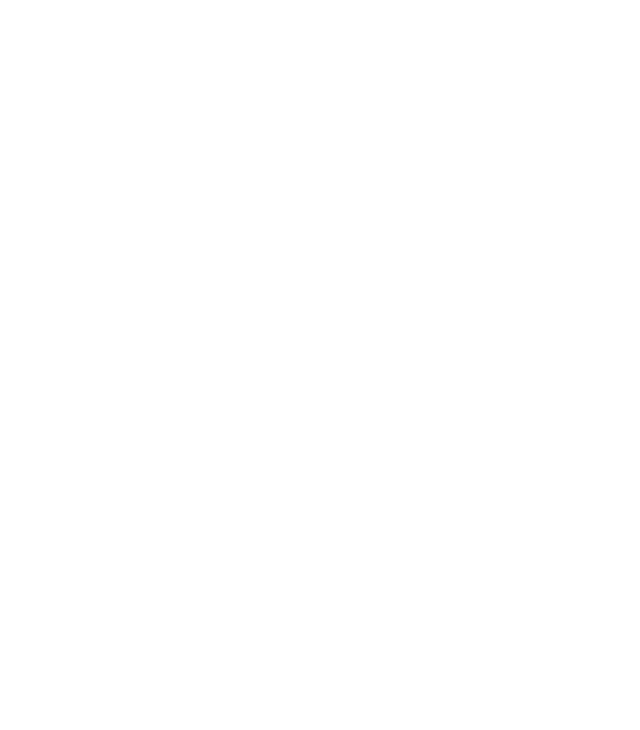
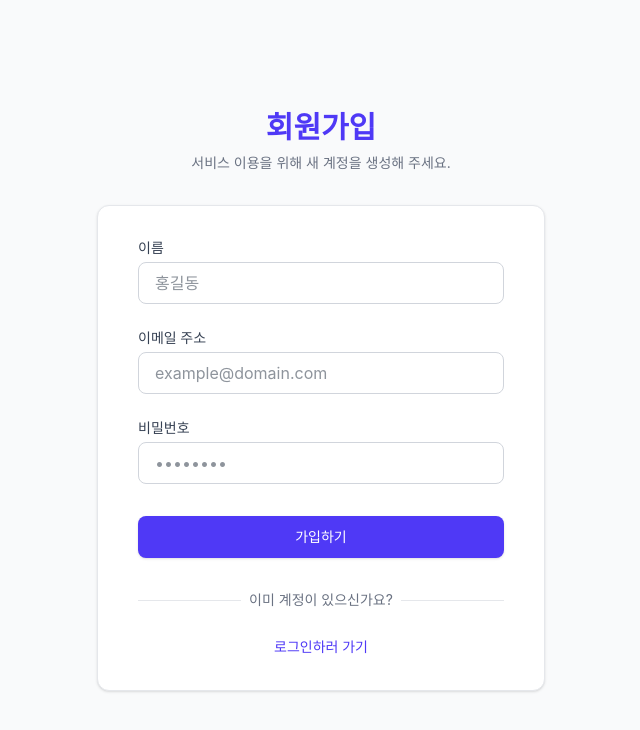
Before and after one commit to shinukang/spring-demo-fe, a Vue app: page /user/signup in a window 1280 px wide. Before the commit this address had no page. Shown: the top 730 px of the page, without its empty margins (319-959 px from the left). Built offline with nearby package versions, Linux system fonts and the light colour scheme.

Commit message:
[feat] 회원가입 기능 추가

```diff
--- /dev/null
+++ b/src/api/user/index.js
@@ -0,0 +1,7 @@
+import api from '@/plugins/axiosinterceptor'
+// 회원가입 api
+const signup = async (req) => {
+  return await api.post('/user/signup', req)
+}
+
+export default { signup }
--- a/src/router/index.js
+++ b/src/router/index.js
@@ -3,6 +3,11 @@
 const router = createRouter({
   history: createWebHistory(import.meta.env.BASE_URL),
   routes: [
+    {
+      path: '/user/signup',
+      name: 'user-signup',
+      component: () => import('@/view/user/UserSignup.vue'),
+    },
     {
       path: '/post/create',
       name: 'post-create',
--- /dev/null
+++ b/src/view/user/UserSignup.vue
@@ -0,0 +1,124 @@
+<script setup>
+import { ref } from 'vue'
+import api from '@/api/user'
+
+// 폼 데이터 상태 관리
+const form = ref({
+  name: '',
+  email: '',
+  password: '',
+})
+
+// 회원가입 처리 로직
+const handleSignup = async () => {
+  await api.signup({
+    name: form.value.name,
+    email: form.value.email,
+    password: form.value.password,
+  })
+}
+</script>
+
+<template>
+  <div
+    class="min-h-screen bg-gray-50 flex flex-col justify-center py-12 sm:px-6 lg:px-8 font-sans text-gray-800"
+  >
+    <!-- 페이지 헤더 -->
+    <div class="sm:mx-auto sm:w-full sm:max-w-md mb-8">
+      <h2 class="text-center text-3xl font-bold text-indigo-600">회원가입</h2>
+      <p class="mt-2 text-center text-sm text-gray-500">
+        서비스 이용을 위해 새 계정을 생성해 주세요.
+      </p>
+    </div>
+
+    <!-- 회원가입 폼 영역 -->
+    <div class="sm:mx-auto sm:w-full sm:max-w-md">
+      <div
+        class="bg-white py-8 px-4 shadow-sm border border-gray-200 rounded-xl sm:px-10 relative overflow-hidden"
+      >
+        <form class="space-y-6" @submit.prevent="handleRegister">
+          <!-- 이름 입력 란 -->
+          <div>
+            <label for="name" class="block text-sm font-medium text-gray-700 mb-1">이름</label>
+            <input
+              id="name"
+              v-model="form.name"
+              name="name"
+              type="text"
+              autocomplete="name"
+              required
+              placeholder="홍길동"
+              class="w-full px-4 py-2 border border-gray-300 rounded-lg focus:ring-2 focus:ring-indigo-500 focus:border-indigo-500 outline-none transition-shadow"
+            />
+          </div>
+
+          <!-- 이메일 입력 란 -->
+          <div>
+            <label for="email" class="block text-sm font-medium text-gray-700 mb-1"
+              >이메일 주소</label
+            >
+            <input
+              id="email"
+              v-model="form.email"
+              name="email"
+              type="email"
+              autocomplete="email"
+              required
+              placeholder="example@domain.com"
+              class="w-full px-4 py-2 border border-gray-300 rounded-lg focus:ring-2 focus:ring-indigo-500 focus:border-indigo-500 outline-none transition-shadow"
+            />
+          </div>
+
+          <!-- 비밀번호 입력 란 -->
+          <div>
+            <label for="password" class="block text-sm font-medium text-gray-700 mb-1"
+              >비밀번호</label
+            >
+            <input
+              id="password"
+              v-model="form.password"
+              name="password"
+              type="password"
+              autocomplete="new-password"
+              required
+              placeholder="••••••••"
+              class="w-full px-4 py-2 border border-gray-300 rounded-lg focus:ring-2 focus:ring-indigo-500 focus:border-indigo-500 outline-none transition-shadow"
+            />
+          </div>
+
+          <!-- 제출 버튼 -->
+          <div class="pt-2">
+            <button
+              type="button"
+              @click="handleSignup"
+              class="w-full flex justify-center py-2.5 px-4 border border-transparent rounded-lg shadow-sm text-sm font-medium text-white bg-indigo-600 hover:bg-indigo-700 focus:outline-none focus:ring-2 focus:ring-offset-2 focus:ring-indigo-500 transition-colors"
+            >
+              가입하기
+            </button>
+          </div>
+        </form>
+
+        <!-- 로그인 페이지 이동 링크 -->
+        <div class="mt-8">
+          <div class="relative">
+            <div class="absolute inset-0 flex items-center">
+              <div class="w-full border-t border-gray-200"></div>
+            </div>
+            <div class="relative flex justify-center text-sm">
+              <span class="px-2 bg-white text-gray-500"> 이미 계정이 있으신가요? </span>
+            </div>
+          </div>
+
+          <div class="mt-6 text-center">
+            <!-- 실제 구현 시 router-link 또는 @click을 통한 라우팅 적용 -->
+            <button
+              class="font-medium text-indigo-600 hover:text-indigo-500 transition-colors text-sm focus:outline-none"
+            >
+              로그인하러 가기
+            </button>
+          </div>
+        </div>
+      </div>
+    </div>
+  </div>
+</template>
```
